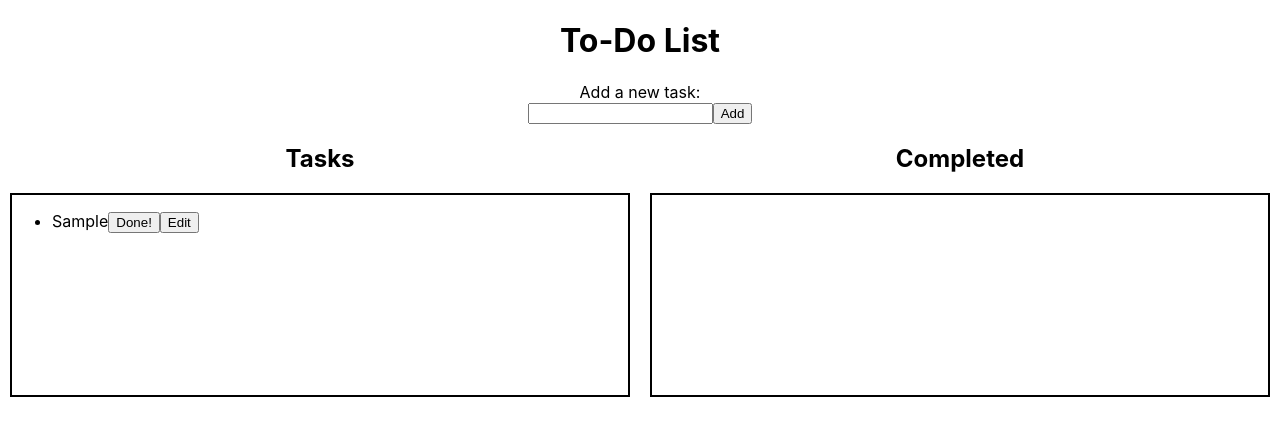
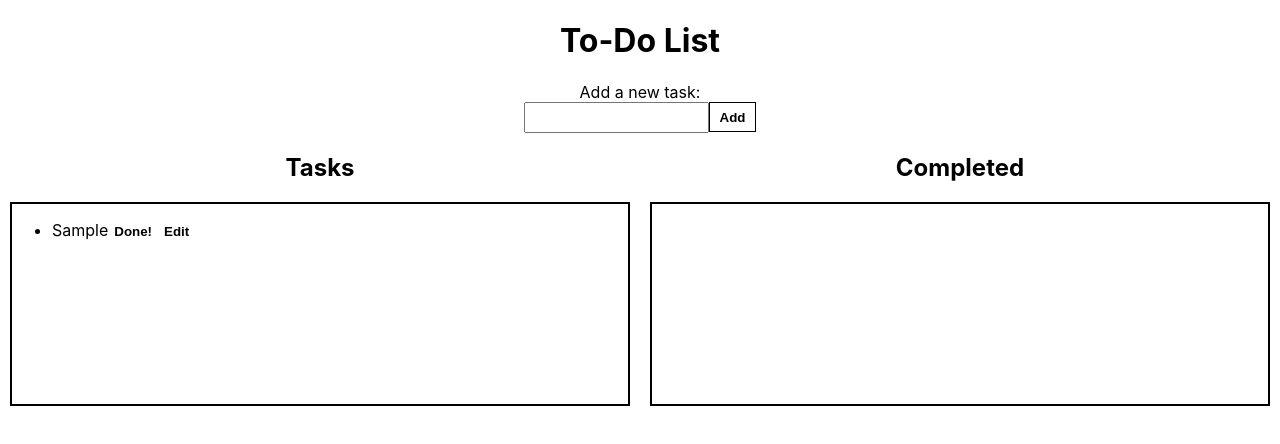
Before and after one commit to gfraser88/to-do-list, a React (Create React App) app: page / in a window 1280 px wide. Both pictures are taken after typing "Sample" into the empty fields and a click on the button "Add". Shown: the top 444 px of the page. Built offline with nearby package versions, Linux system fonts and the light colour scheme.

Commit message:
Small design changes

```diff
--- a/src/components/CompletedItem.js
+++ b/src/components/CompletedItem.js
@@ -9,7 +9,7 @@ function CompletedItem(props) {
     return (
         <li className="completed-item">
         {props.title}
-        <button className="btn-completed" onClick={notCompleteClick}>Not done yet!</button>
+        <button className="btn btn-uncompleted" onClick={notCompleteClick}>Not done yet!</button>
         </li>
   );
 }
--- a/src/components/Input.js
+++ b/src/components/Input.js
@@ -24,7 +24,7 @@ function Input(props) {
     <div className="input-section">
         <div>Add a new task:</div>
         <input className="txt-task" type="text" value={taskTitle} onChange={e => setTaskTitle(e.target.value)} />
-        <button className="btn-add-task" onClick={addTask}>Add</button>
+        <button className="btn btn-add-task" onClick={addTask}>Add</button>
         <div className="error-message">{errorMessage}</div>
     </div>
   );
--- a/src/components/ToDoItem.js
+++ b/src/components/ToDoItem.js
@@ -29,15 +29,15 @@ function ToDoItem(props) {
     <li className="to-do-item">
       {editMode ?
       <div className="task-container">
-        <input type="text" value={titleEdit} onChange={e => setTitleEdit(e.target.value)}></input>
-        <button className="btn-save" onClick={saveEditClick}>Save</button>
+        <input type="text" className="txt-edit" value={titleEdit} onChange={e => setTitleEdit(e.target.value)}></input>
+        <button className="btn btn-save" onClick={saveEditClick}>Save</button>
         <div className="error-message">{errorMessage}</div>
       </div>
       :
       <div className="task-container">
         {props.title}
-        <button className="btn-completed" onClick={completeClick}>Done!</button>
-        <button className="btn-edit" onClick={editModeToggle}>Edit</button>
+        <button className="btn btn-completed" onClick={completeClick}>Done!</button>
+        <button className="btn btn-edit" onClick={editModeToggle}>Edit</button>
       </div>
       }
     </li>
--- a/src/index.css
+++ b/src/index.css
@@ -54,3 +54,39 @@ body {
 .task-container {
   display: inline;
 }
+
+.btn, .btn:focus {
+  border: none;
+  background: none;
+  outline: none;
+  font-weight: 700;
+}
+
+.btn-add-task, .btn-add-task:focus {
+  border: 1px black solid;
+  height: 30px;
+  padding: 0 10px;
+}
+
+.btn-add-task:hover {
+  background-color: green;
+}
+
+.txt-task {
+  height: 25px;
+}
+
+.btn-completed:hover, .btn-save:hover {
+  text-decoration: underline;
+  color: green;
+}
+
+.btn-edit:hover {
+  text-decoration: underline;
+  color: blue;
+}
+
+.btn-uncompleted:hover {
+  text-decoration: underline;
+  color: red;
+}
```
